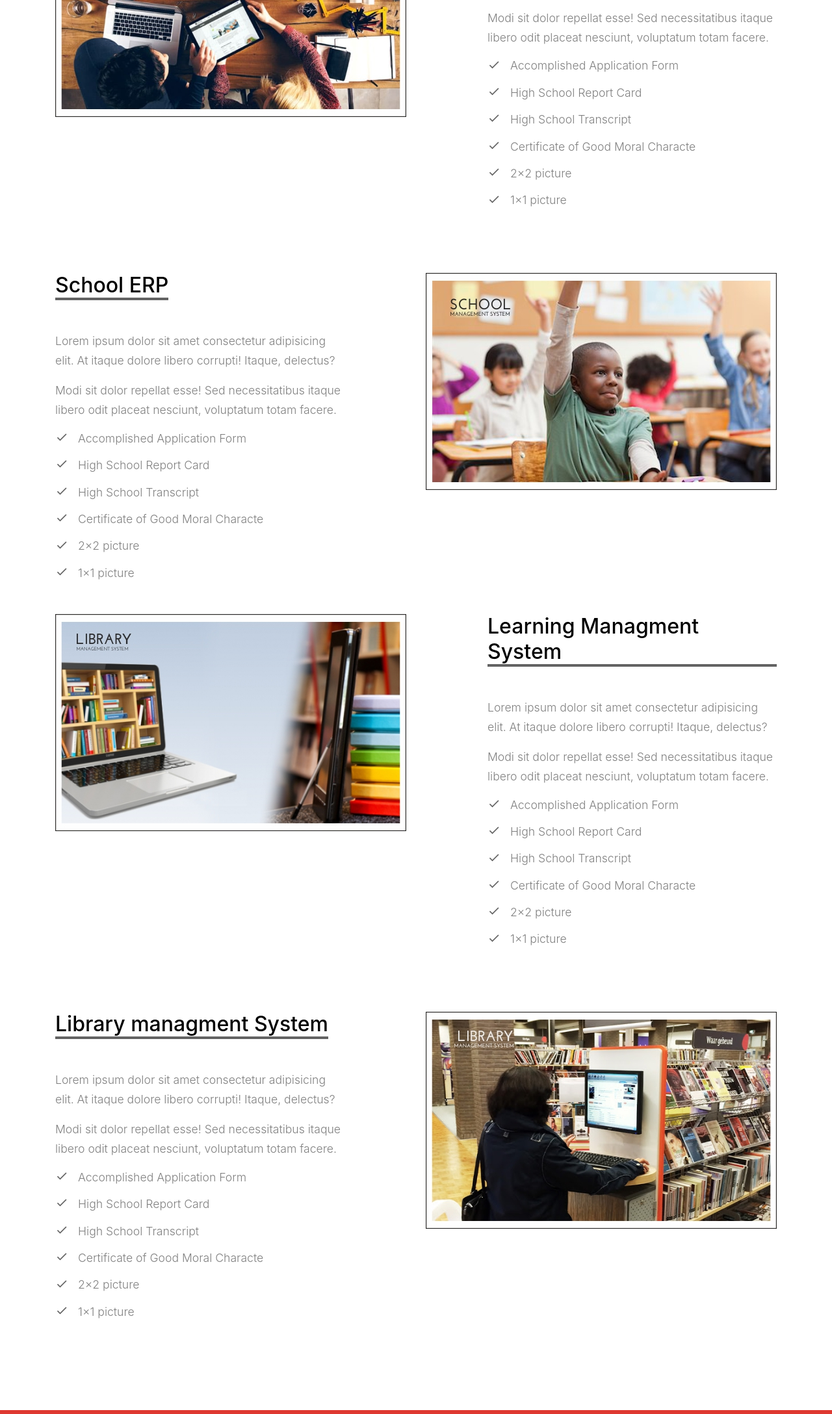
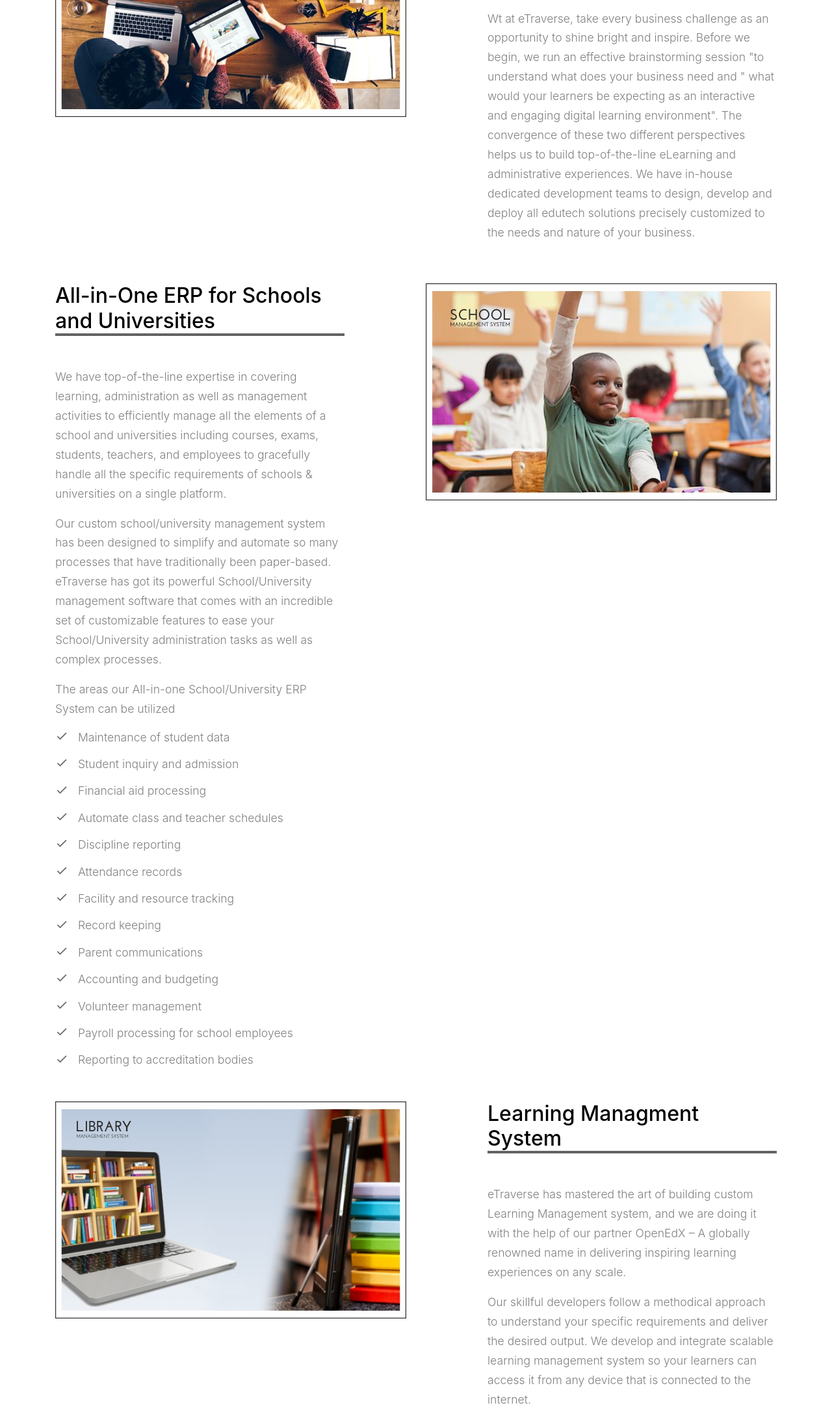
Before and after one commit to shubhamg2404/etraverse, a plain HTML site: page our_offerings.html in a window 1280 px wide. Shown: the part 624-2800 px from the top of the page at 65% size. Drawn offline with Linux system fonts and the light colour scheme; files whose address does not match are found by name; a web font is replaced by a local one.

Commit message:
updated content for index, events and our offerings page

```diff
--- a/our_offerings.html
+++ b/our_offerings.html
@@ -116,21 +116,14 @@
           </div>
           <div class="col-lg-5 ml-auto align-self-center">
             <h2 class="section-title-underline mb-5">
-              <span>Building Customised EdTech</span>
+              <span>Dedicated Development Team for Customised EduTech Solutions</span>
             </h2>
-            <p>Lorem ipsum dolor sit amet consectetur adipisicing elit. At itaque dolore libero corrupti! Itaque,
-              delectus?</p>
-            <p>Modi sit dolor repellat esse! Sed necessitatibus itaque libero odit placeat nesciunt, voluptatum totam
-              facere.</p>
-
-            <ol class="ul-check primary list-unstyled">
-              <li>Accomplished Application Form</li>
-              <li>High School Report Card </li>
-              <li>High School Transcript</li>
-              <li>Certificate of Good Moral Characte</li>
-              <li>2×2 picture</li>
-              <li>1×1 picture</li>
-            </ol>
+            <p>Wt at eTraverse, take every business challenge as an opportunity to shine bright and inspire. Before we
+              begin, we run an effective brainstorming session "to understand what does your business need and " what
+              would your learners be expecting as an interactive and engaging digital learning environment". The
+              convergence of these two different perspectives helps us to build top-of-the-line eLearning and
+              administrative experiences. We have in-house dedicated development teams to design, develop and deploy all
+              edutech solutions precisely customized to the needs and nature of your business.</p>
 
           </div>
         </div>
@@ -141,19 +134,31 @@
           </div>
           <div class="col-lg-5 mr-auto align-self-center order-2 order-lg-1">
             <h2 class="section-title-underline mb-5">
-              <span>School ERP</span>
+              <span>All-in-One ERP for Schools and Universities</span>
             </h2>
-            <p>Lorem ipsum dolor sit amet consectetur adipisicing elit. At itaque dolore libero corrupti! Itaque,
-              delectus?</p>
-            <p>Modi sit dolor repellat esse! Sed necessitatibus itaque libero odit placeat nesciunt, voluptatum totam
-              facere.</p>
+            <p>We have top-of-the-line expertise in covering learning, administration as well as management activities
+              to efficiently manage all the elements of a school and universities including courses, exams, students,
+              teachers, and employees to gracefully handle all the specific requirements of schools & universities on a
+              single platform.</p>
+            <p>Our custom school/university management system has been designed to simplify and automate so many
+              processes that have traditionally been paper-based. eTraverse has got its powerful School/University
+              management software that comes with an incredible set of customizable features to ease your
+              School/University administration tasks as well as complex processes.</p>
+            <p>The areas our All-in-one School/University ERP System can be utilized</p>
             <ol class="ul-check primary list-unstyled">
-              <li>Accomplished Application Form</li>
-              <li>High School Report Card </li>
-              <li>High School Transcript</li>
-              <li>Certificate of Good Moral Characte</li>
-              <li>2×2 picture</li>
-              <li>1×1 picture</li>
+              <li>Maintenance of student data</li>
+              <li>Student inquiry and admission</li>
+              <li>Financial aid processing</li>
+              <li>Automate class and teacher schedules</li>
+              <li>Discipline reporting</li>
+              <li>Attendance records</li>
+              <li>Facility and resource tracking</li>
+              <li>Record keeping</li>
+              <li>Parent communications</li>
+              <li>Accounting and budgeting</li>
+              <li>Volunteer management</li>
+              <li>Payroll processing for school employees</li>
+              <li>Reporting to accreditation bodies</li>
             </ol>
           </div>
         </div>
@@ -165,18 +170,26 @@
             <h2 class="section-title-underline mb-5">
               <span>Learning Managment System</span>
             </h2>
-            <p>Lorem ipsum dolor sit amet consectetur adipisicing elit. At itaque dolore libero corrupti! Itaque,
-              delectus?</p>
-            <p>Modi sit dolor repellat esse! Sed necessitatibus itaque libero odit placeat nesciunt, voluptatum totam
-              facere.</p>
-
+            <p>eTraverse has mastered the art of building custom Learning Management system, and we are doing it with
+              the help of our partner OpenEdX – A globally renowned name in delivering inspiring learning experiences on
+              any scale.</p>
+            <p>Our skillful developers follow a methodical approach to understand your specific requirements and deliver
+              the desired output. We develop and integrate scalable learning management system so your learners can
+              access it from any device that is connected to the internet.
+            </p>
+            <p>Learning Management System Features</p>
             <ol class="ul-check primary list-unstyled">
-              <li>Accomplished Application Form</li>
-              <li>High School Report Card </li>
-              <li>High School Transcript</li>
-              <li>Certificate of Good Moral Characte</li>
-              <li>2×2 picture</li>
-              <li>1×1 picture</li>
+              <li>Customized – Cost Effective LMS Solution</li>
+              <li>Integrated virtual classroom</li>
+              <li>LMS as a service</li>
+              <li>Technical support</li>
+              <li>Customizable and multilingual</li>
+              <li>Communication management</li>
+              <li>LMS Maintenance and Support</li>
+              <li>SCORM compatibility</li>
+              <li>Data storage</li>
+              <li>Assessment creation and management</li>
+              <li>LMS Administrative Services</li>
             </ol>
 
           </div>
@@ -190,17 +203,33 @@
             <h2 class="section-title-underline mb-5">
               <span>Library managment System</span>
             </h2>
-            <p>Lorem ipsum dolor sit amet consectetur adipisicing elit. At itaque dolore libero corrupti! Itaque,
-              delectus?</p>
-            <p>Modi sit dolor repellat esse! Sed necessitatibus itaque libero odit placeat nesciunt, voluptatum totam
-              facere.</p>
+            <p>Managing a Library involves hundreds of tasks. The work of a librarian is not at all easy. Librarian has
+              a number of responsibilities to fulfill that includes, a specific book search, book issue, late fine and a
+              log of several other activities. Owing to these and numbers of other reasons, today school and
+              universities looking Library Management System Application to address all the library needs and measures.
+            </p>
+            <p>At eTraverse, we have highly integrated, user-friendly, and compatible Library Management System to
+              manage all the library resources in the most effective and effective manner of any size or type of
+              library. Our LMS can run on both the mode web-based and local host-based. Upon your specific business
+              requirements, we also make it available on all the latest technologies that include; smartphone, tablet,
+              cloud hosting, SMS, email, UHF RFID, payment gateway, etc.
+            </p>
+            <p>Our School/University Library Management Software Includes Following Operations</p>
             <ol class="ul-check primary list-unstyled">
-              <li>Accomplished Application Form</li>
-              <li>High School Report Card </li>
-              <li>High School Transcript</li>
-              <li>Certificate of Good Moral Characte</li>
-              <li>2×2 picture</li>
-              <li>1×1 picture</li>
+              <li>Knowledge Management</li>
+              <li>Catalog Management</li>
+              <li>Barcode Scanning</li>
+              <li>Acquisition Management</li>
+              <li>Barcoding / RFID</li>
+              <li>Circulation Management</li>
+              <li>Fee Collection</li>
+              <li>Patron Management</li>
+              <li>Reserve Shelf Management</li>
+              <li>Search Functionality</li>
+              <li>Self Check-in / Check-Out</li>
+              <li>Serials Management</li>
+              <li>Kiosk Integration</li>
+
             </ol>
           </div>
         </div>
```
Also changed, not shown: event_africa_day.html (+14 -32 lines), event_edutech_africa.html (+12 -32 lines), event_wiit_awards.html (+12 -32 lines), index.html (+25 -29 lines).
